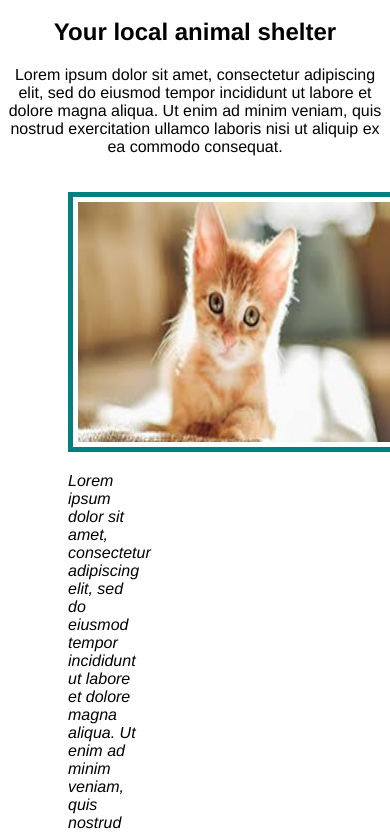
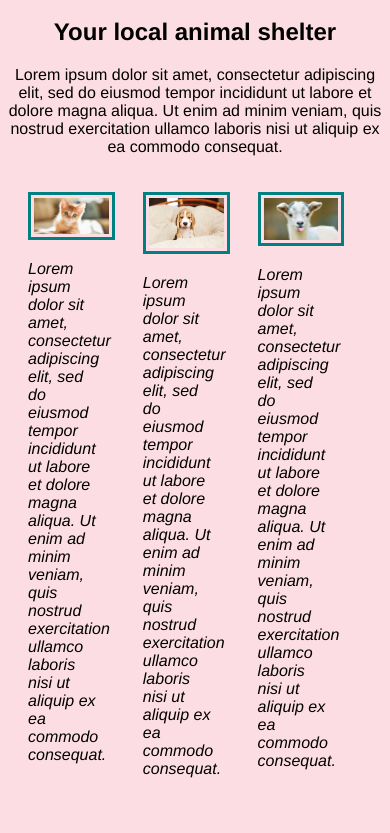
Before and after one commit to ampersnad/shelter, a plain HTML site: page index.html in a window 390 px wide. Shown: the part 107-940 px from the top of the page. Drawn offline with Linux system fonts and the light colour scheme.

Commit message:
resized photos, borders, padding and added media code

```diff
--- a/css/styles.css
+++ b/css/styles.css
@@ -29,12 +29,29 @@ h2 {
 }
 
 img {
-  width: 320px;
-  height: 240px;
+  max-width: 100%;
+  height: auto;
   padding: 5px;
   border: 5px solid teal;
 }
 
-.footer {
-  background-color: salmon;
+
+@media screen and (min-width: 300px) and (max-width: 480px) {
+  body {
+    background-color: #fbdde3;
+  }
+  .column {
+    max-width: 100%;
+    height: auto;
+    margin: 10px;
+  }
+  img {
+    padding: 3px;
+    border: 3px solid teal;
+  }
 }
+
+@media screen and (min-width: 700px) and (max-width: 10000px) {
+
+
+}
```
